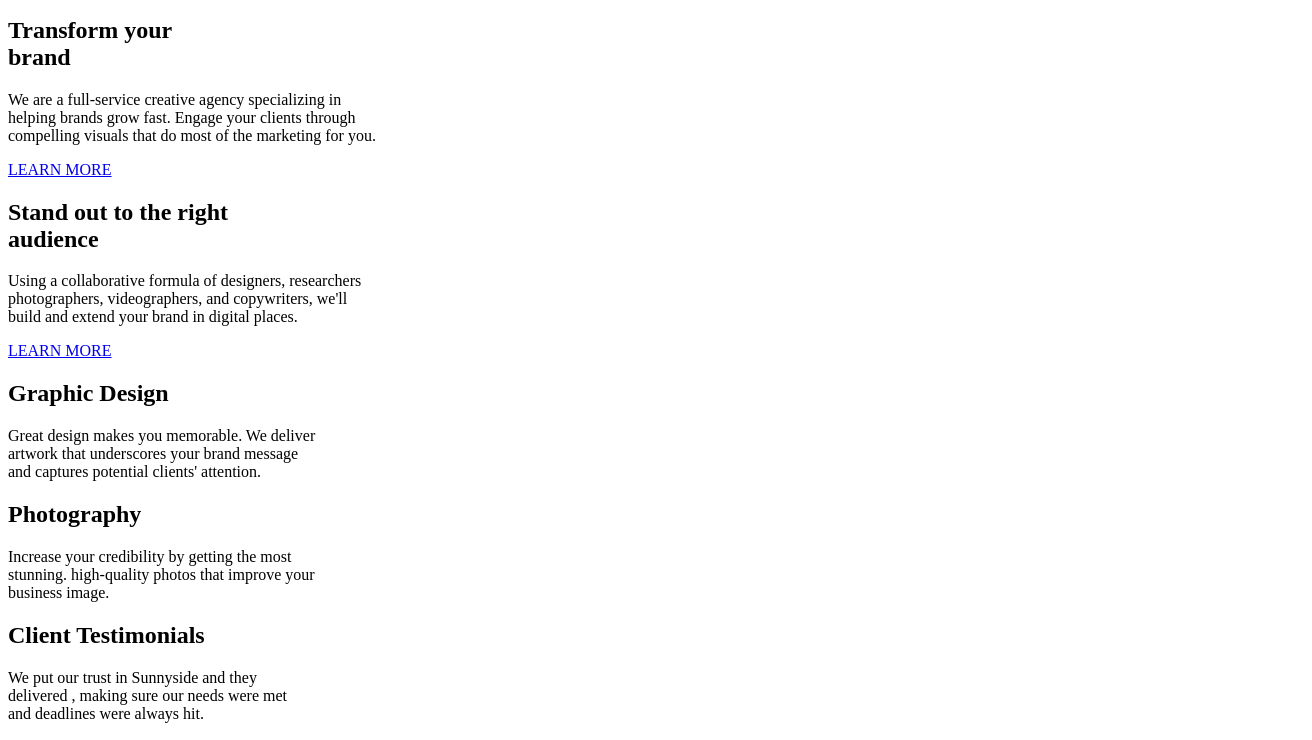
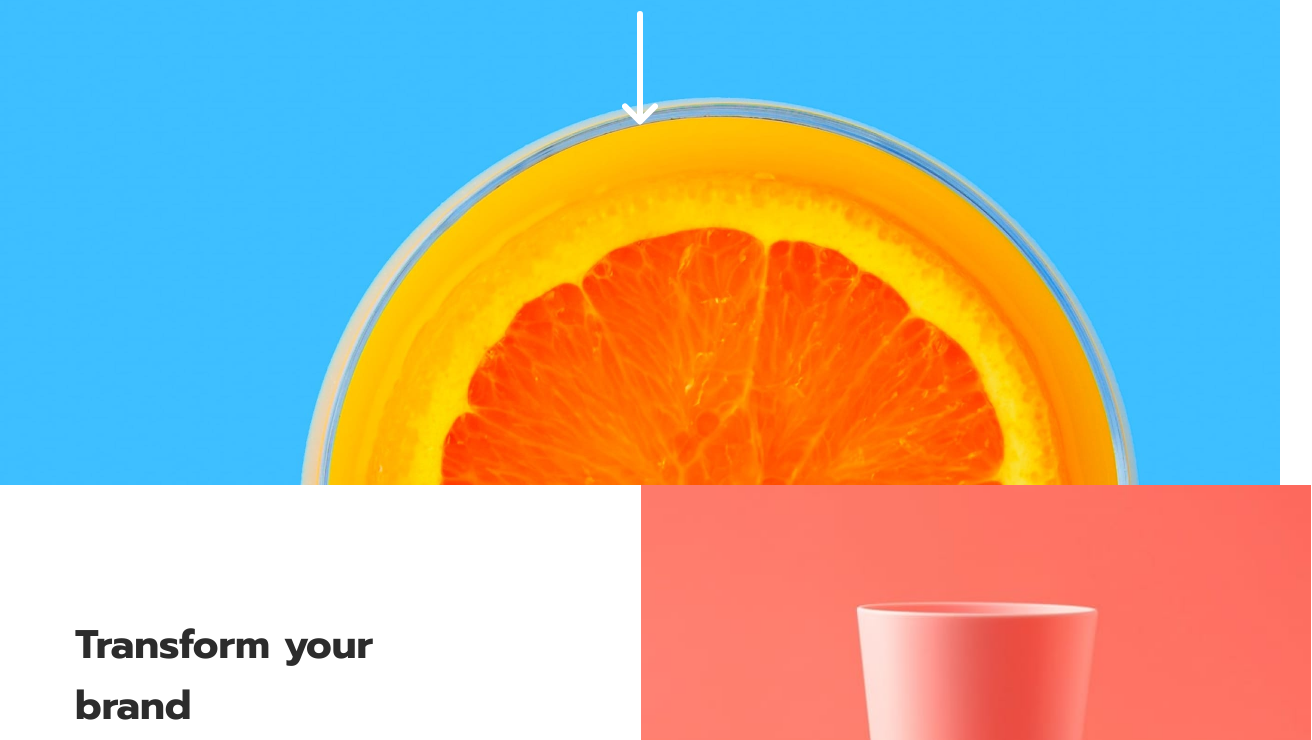
Before and after one commit to JoelFentes/sunnyside, a plain HTML site: page sunnyside/index.html in a window 1280 px wide. Shown: the part 315-1055 px from the top of the page, 1312 px wide, since content can reach past the window. Drawn offline with Linux system fonts and the light colour scheme; files whose address does not match are found by name.

Commit message:
sunnyside

```diff
--- a/public/index.html
+++ b/sunnyside/index.html
@@ -1,8 +1,8 @@
 <!DOCTYPE html>
-<html lang="en">
+<html lang="pt-br">
 <head>
     <meta charset="UTF-8">
-    <link rel='stylesheet' href='/css/sunnyside.css'>
+    <link rel='stylesheet' href='style.css'>
     <meta http-equiv="X-UA-Compatible" content="IE=edge">
     <meta name="viewport" content="width=device-width, initial-scale=1.0">
     <link rel="preconnect" href="https://fonts.googleapis.com">
```
Also changed, not shown: sunnyside/icon-arrow-down.svg (renamed from public/images/icon-arrow-down.svg), sunnyside/icon-facebook.svg (renamed from public/images/icon-facebook.svg), sunnyside/icon-instagram.svg (renamed from public/images/icon-instagram.svg), sunnyside/icon-pinterest.svg (renamed from public/images/icon-pinterest.svg), sunnyside/icon-twitter.svg (renamed from public/images/icon-twitter.svg), sunnyside/image-emily.jpg (renamed from public/images/image-emily.jpg), sunnyside/image-gallery-cone.jpg (renamed from public/images/image-gallery-cone.jpg), sunnyside/image-gallery-milkbottles.jpg (renamed from public/images/image-gallery-milkbottles.jpg), sunnyside/image-gallery-orange.jpg (renamed from public/images/image-gallery-orange.jpg), sunnyside/image-gallery-sugarcubes.jpg (renamed from public/images/image-gallery-sugarcubes.jpg), sunnyside/image-graphic-design.jpg (renamed from public/images/image-graphic-design.jpg), sunnyside/image-header.jpg (renamed from public/images/image-header.jpg), sunnyside/image-jennie.jpg (renamed from public/images/image-jennie.jpg), sunnyside/image-photography.jpg (renamed from public/images/image-photography.jpg), 5 more files.
